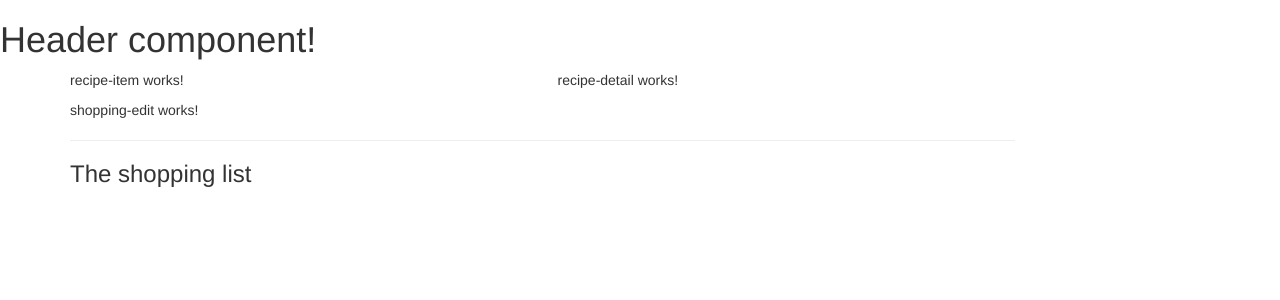
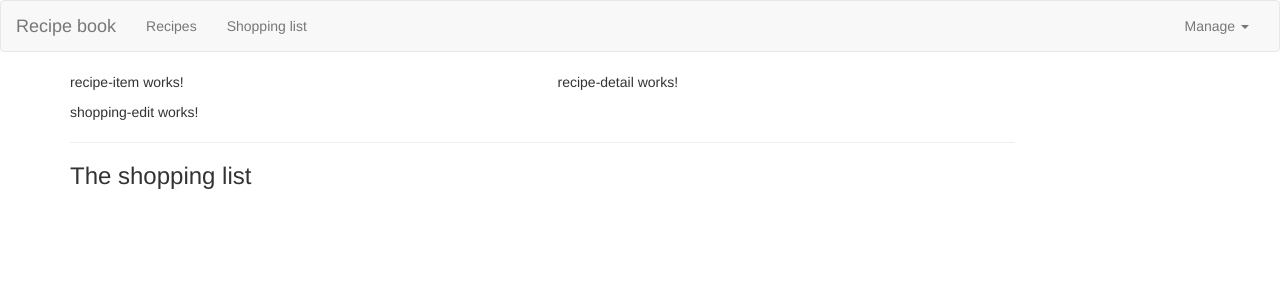
Before and after one commit to apedano/angular-course-project, an Angular app: page / in a window 1280 px wide. Shown: the top 300 px of the page. Built offline with nearby package versions, Linux system fonts and the light colour scheme.

Commit message:
Added toolbar

```diff
--- a/src/app/header/header.component.html
+++ b/src/app/header/header.component.html
@@ -1 +1,30 @@
-<h1>Header component!</h1>
+<nav class="navbar navbar-default">
+    <div class="container-fluid">
+        <div class="navbar-header">
+            <a href="#" class="navbar-brand">Recipe book</a>
+        </div>
+        <div class="collapse navbar-collapse">
+            <ul class="nav navbar-nav">
+                <li>
+                    <a href="#">Recipes</a>
+                </li>
+                <li>
+                    <a href="#">Shopping list</a>
+                </li>
+            </ul>
+            <ul class="nav navbar-nav navbar-right">
+                <li class="dropdown">
+                    <a class="dropdown-toggle" href="#" role="button">Manage <span class="caret"></span></a>
+                    <ul class="dropdown-menu">
+                        <li>
+                            <a href="#">Save data</a>
+                            <a href="#">Fetch data</a>
+                        </li>
+                    </ul>
+
+                </li>
+            </ul>
+        </div>
+
+    </div>
+</nav>
```
